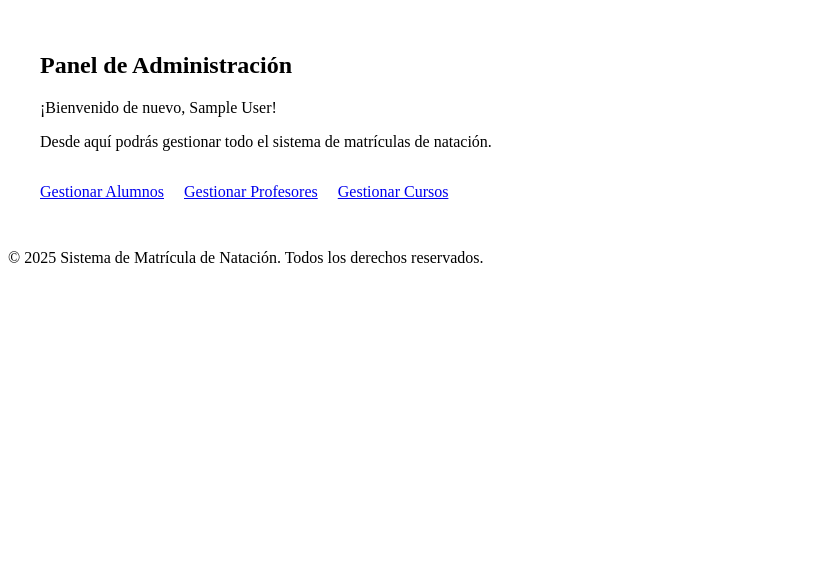
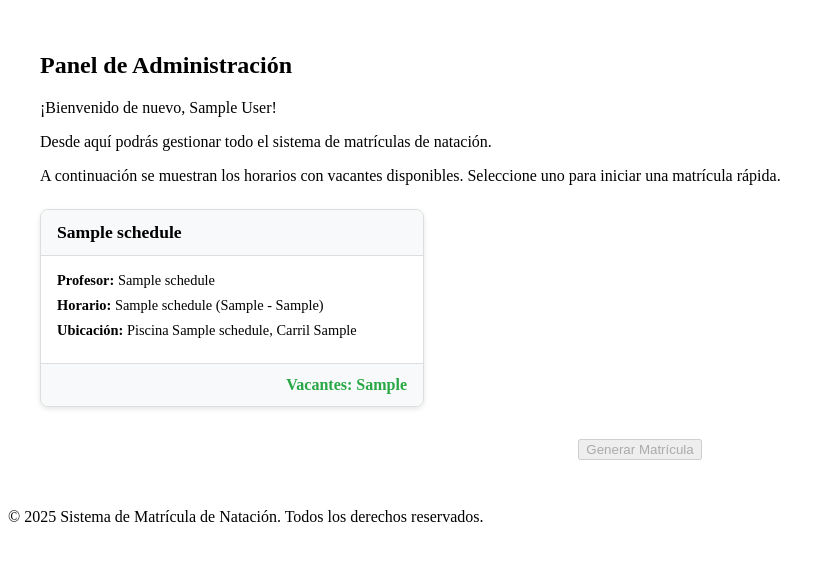
Before and after one commit to miguel-ls/natacion, a PHP site: template src/views/dashboard.php in a window 1280 px wide. Shown: the part 104-665 px from the top of the page, without its empty margins (0-835 px from the left). Run offline with PHP 8.4, Linux system fonts and the light colour scheme; the visitor is signed in with stand-in values (Sample User, id 1); most values are stand-ins (such as "Sample title", 1, 10 or a date in 2020); some libraries are stand-ins or nearby versions.

Commit message:
This is a comprehensive update that includes several features and fixes requested during the session.
- Dashboard Feature: Implements a new dashboard with real-time cards showing available courses, vacancies, and teachers. It includes a "quick enrollment" feature to streamline the process of creating a new enrollment from the dashboard.
- Enrollment Enhancements: The enrollment page now supports pre-filling from the dashboard. It also enforces a new rule that restricts the enrollment end date to the course's official end date.
- Menu Reorganization: The main navigation menu has been restructured into logical dropdowns (Configuración, Operaciones, etc.) for better usability.
- Report Fixes:
    - A filter has been added to the Teacher Report.
    - A fatal error in the Sales Report, caused by incorrect procedure calls, has been fixed.
- Database Changes: Includes new stored procedures to support the dashboard and enrollment features.

```diff
--- a/public/index.php
+++ b/public/index.php
@@ -25,6 +25,7 @@ require_once '../src/controllers/AsistenciaProfesorController.php';
 require_once '../src/controllers/ReporteController.php';
 require_once '../src/controllers/TipoPrecioController.php';
 require_once '../src/controllers/PrecioCursoController.php';
+require_once '../src/controllers/DashboardController.php';
 
 
 // Simple enrutador basado en el parámetro 'url'
@@ -48,8 +49,8 @@ switch ($route) {
         $authController->verify_2fa();
         break;
     case 'dashboard':
-        $authController = new AuthController();
-        $authController->dashboard();
+        $dashboardController = new DashboardController();
+        $dashboardController->index();
         break;
     case 'logout':
         $authController = new AuthController();
--- a/src/views/dashboard.php
+++ b/src/views/dashboard.php
@@ -13,14 +13,123 @@ require_once __DIR__ . '/partials/header.php';
     <p>¡Bienvenido de nuevo, <?php echo htmlspecialchars($_SESSION['user_name']); ?>!</p>
     <p>Desde aquí podrás gestionar todo el sistema de matrículas de natación.</p>
 
-    <!-- Aquí se podrían añadir tarjetas o enlaces a las diferentes secciones -->
-    <div class="dashboard-links" style="margin-top: 2rem;">
-        <a href="index.php?url=alumnos" style="margin-right: 1rem;">Gestionar Alumnos</a>
-        <a href="index.php?url=profesores" style="margin-right: 1rem;">Gestionar Profesores</a>
-        <a href="index.php?url=cursos">Gestionar Cursos</a>
-        <!-- Y así sucesivamente para las demás entidades -->
+    <p>A continuación se muestran los horarios con vacantes disponibles. Seleccione uno para iniciar una matrícula rápida.</p>
+
+    <div class="schedule-grid">
+        <?php if (empty($schedules)): ?>
+            <p>No hay cursos con vacantes disponibles en este momento.</p>
+        <?php else: ?>
+            <?php foreach ($schedules as $schedule): ?>
+                <div class="schedule-card" data-id-horario="<?php echo $schedule['id_horario']; ?>">
+                    <div class="card-header">
+                        <h4><?php echo htmlspecialchars($schedule['curso_nombre']); ?></h4>
+                    </div>
+                    <div class="card-body">
+                        <p><strong>Profesor:</strong> <?php echo htmlspecialchars($schedule['profesor_nombre']); ?></p>
+                        <p><strong>Horario:</strong> <?php echo htmlspecialchars($schedule['tipo_horario_nombre']); ?> (<?php echo htmlspecialchars($schedule['hora_inicio'] . ' - ' . $schedule['hora_fin']); ?>)</p>
+                        <p><strong>Ubicación:</strong> Piscina <?php echo htmlspecialchars($schedule['piscina_nombre']); ?>, Carril <?php echo htmlspecialchars($schedule['numero_carril']); ?></p>
+                    </div>
+                    <div class="card-footer">
+                        <span class="vacantes">Vacantes: <?php echo htmlspecialchars($schedule['vacantes_disponibles']); ?></span>
+                    </div>
+                </div>
+            <?php endforeach; ?>
+        <?php endif; ?>
+    </div>
+
+    <div class="enrollment-action" style="margin-top: 2rem; text-align: center;">
+        <button id="generate-enrollment-btn" class="btn btn-primary" disabled>Generar Matrícula</button>
     </div>
 </div>
+
+<style>
+.schedule-grid {
+    display: grid;
+    grid-template-columns: repeat(auto-fill, minmax(300px, 1fr));
+    gap: 1.5rem;
+    margin-top: 1.5rem;
+}
+.schedule-card {
+    border: 1px solid #ddd;
+    border-radius: 8px;
+    box-shadow: 0 2px 5px rgba(0,0,0,0.1);
+    cursor: pointer;
+    transition: all 0.2s ease-in-out;
+    display: flex;
+    flex-direction: column;
+}
+.schedule-card:hover {
+    transform: translateY(-5px);
+    box-shadow: 0 4px 10px rgba(0,0,0,0.15);
+}
+.schedule-card.selected {
+    border-color: #007bff;
+    box-shadow: 0 4px 12px rgba(0,123,255,0.25);
+    transform: translateY(-5px);
+}
+.card-header {
+    background-color: #f8f9fa;
+    padding: 0.75rem 1rem;
+    border-bottom: 1px solid #ddd;
+    border-top-left-radius: 8px;
+    border-top-right-radius: 8px;
+}
+.card-header h4 {
+    margin: 0;
+    font-size: 1.1rem;
+}
+.card-body {
+    padding: 1rem;
+    flex-grow: 1;
+}
+.card-body p {
+    margin: 0 0 0.5rem;
+    font-size: 0.9rem;
+}
+.card-footer {
+    background-color: #f8f9fa;
+    padding: 0.75rem 1rem;
+    border-top: 1px solid #ddd;
+    border-bottom-left-radius: 8px;
+    border-bottom-right-radius: 8px;
+    text-align: right;
+}
+.vacantes {
+    font-weight: bold;
+    color: #28a745;
+}
+</style>
+
+<script>
+document.addEventListener('DOMContentLoaded', function() {
+    const grid = document.querySelector('.schedule-grid');
+    const enrollButton = document.getElementById('generate-enrollment-btn');
+    let selectedHorarioId = null;
+
+    grid.addEventListener('click', function(event) {
+        const card = event.target.closest('.schedule-card');
+        if (!card) return;
+
+        // Remove selection from all other cards
+        document.querySelectorAll('.schedule-card').forEach(c => {
+            c.classList.remove('selected');
+        });
+
+        // Add selection to the clicked card
+        card.classList.add('selected');
+        selectedHorarioId = card.dataset.idHorario;
+
+        // Enable the button
+        enrollButton.disabled = false;
+    });
+
+    enrollButton.addEventListener('click', function() {
+        if (selectedHorarioId) {
+            window.location.href = `index.php?url=matriculas/create&id_horario=${selectedHorarioId}`;
+        }
+    });
+});
+</script>
 
 <?php
 // Incluir el pie de página
```
Also changed, not shown: db/sp_get_all_available_schedules.sql (added, +31 -0 lines), db/sp_get_enrollment_details.sql (added, +23 -0 lines), db/stored_procedures.sql (+9 -2 lines), src/controllers/DashboardController.php (added, +32 -0 lines), src/controllers/MatriculaController.php (+15 -2 lines), src/views/matriculas/create.php (+40 -1 lines).
